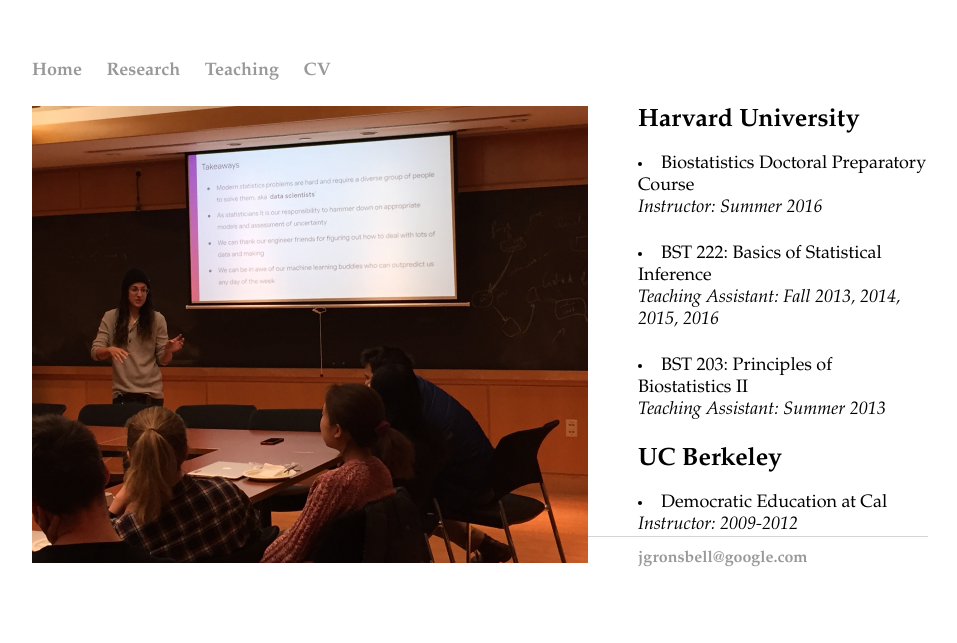
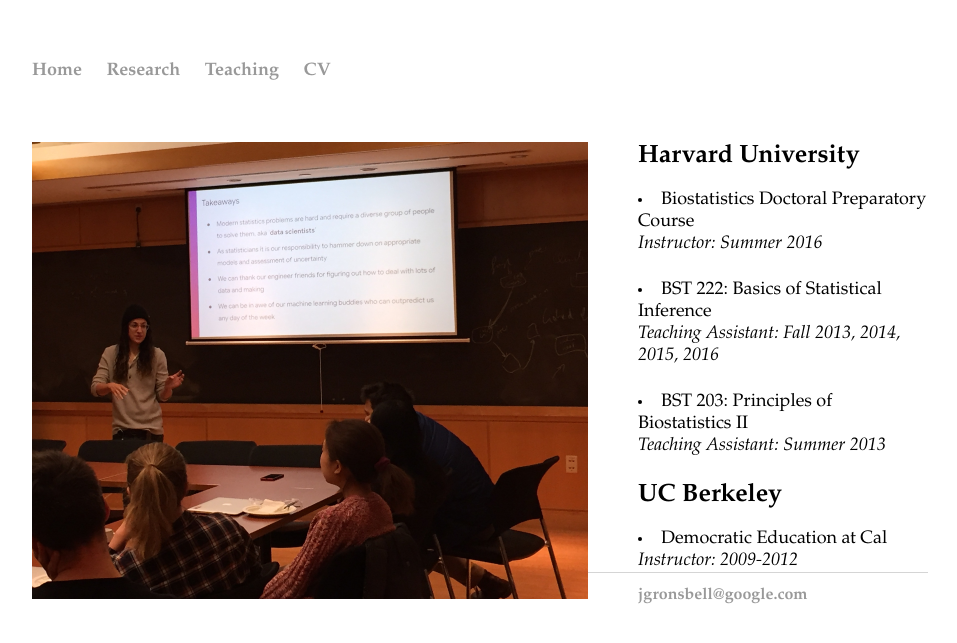
Before and after one commit to jgrons/old_website, a Jekyll site: the page built from teaching.html, in a window 1280 px wide. Shown: the top 643 px of the page, without its empty margins (160-1117 px from the left). Built offline with Jekyll 4.4.1, drawn with Linux system fonts in a browser that asks for light colours.

Commit message:
Update teaching.html

```diff
--- a/teaching.html
+++ b/teaching.html
@@ -11,7 +11,7 @@ title: Jesse Gronsbell
 
 
 <div class="blurb">
-	<p style="margin-bottom:0.6cm;"> </p>
+	<p style="margin-bottom:1.6cm;"> </p>
 
 	<h1 style="font-size:25px; font-family: palatino"> Harvard University </h1>
 
```
